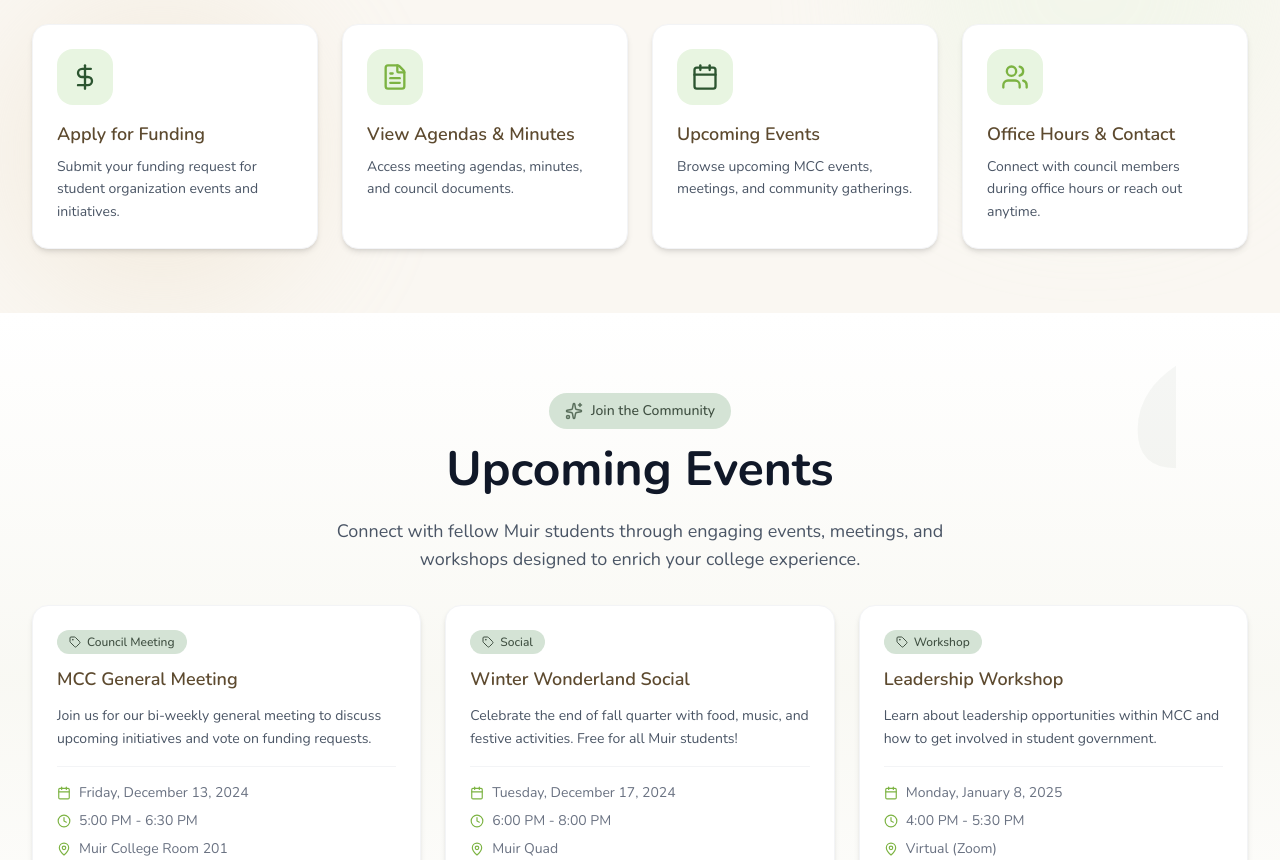
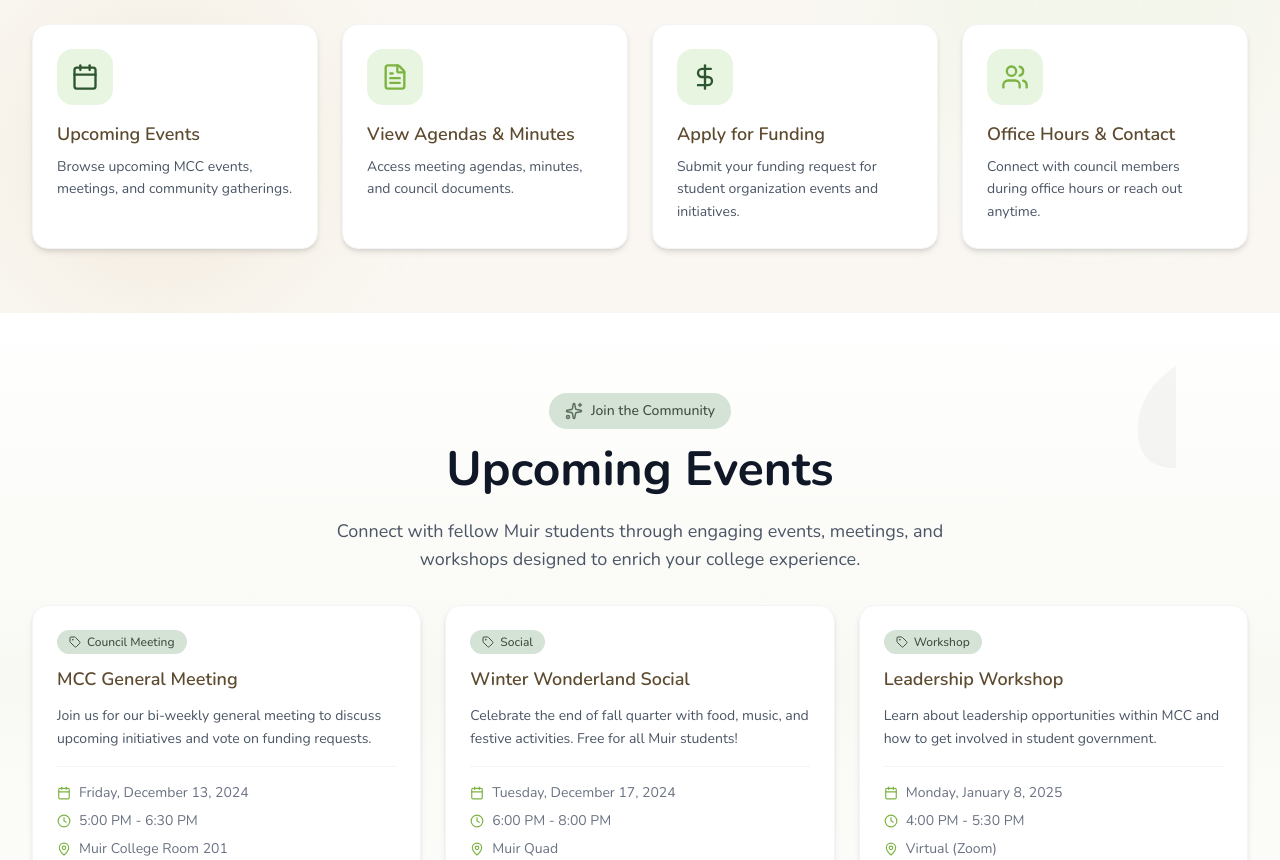
Before and after one commit to Muir-College-Council/muircollegecouncil, a Next.js app: page / in a window 1280 px wide. Shown: the part 880-1740 px from the top of the page. Built offline with nearby package versions, Linux system fonts and the light colour scheme.

Commit message:
Quick Access Updates

```diff
--- a/app/page.tsx
+++ b/app/page.tsx
@@ -22,10 +22,10 @@ import {
 
 const actionCards = [
   {
-    icon: DollarSign,
-    title: 'Apply for Funding',
-    description: 'Submit your funding request for student organization events and initiatives.',
-    href: '#funding',
+    icon: Calendar,
+    title: 'Upcoming Events',
+    description: 'Browse upcoming MCC events, meetings, and community gatherings.',
+    href: '#events',
     iconColor: '#2C5530',
     iconBgColor: '#E8F5E1',
   },
@@ -38,10 +38,10 @@ const actionCards = [
     iconBgColor: '#E8F5E1',
   },
   {
-    icon: Calendar,
-    title: 'Upcoming Events',
-    description: 'Browse upcoming MCC events, meetings, and community gatherings.',
-    href: '#events',
+    icon: DollarSign,
+    title: 'Apply for Funding',
+    description: 'Submit your funding request for student organization events and initiatives.',
+    href: '#funding',
     iconColor: '#2C5530',
     iconBgColor: '#E8F5E1',
   },
```
